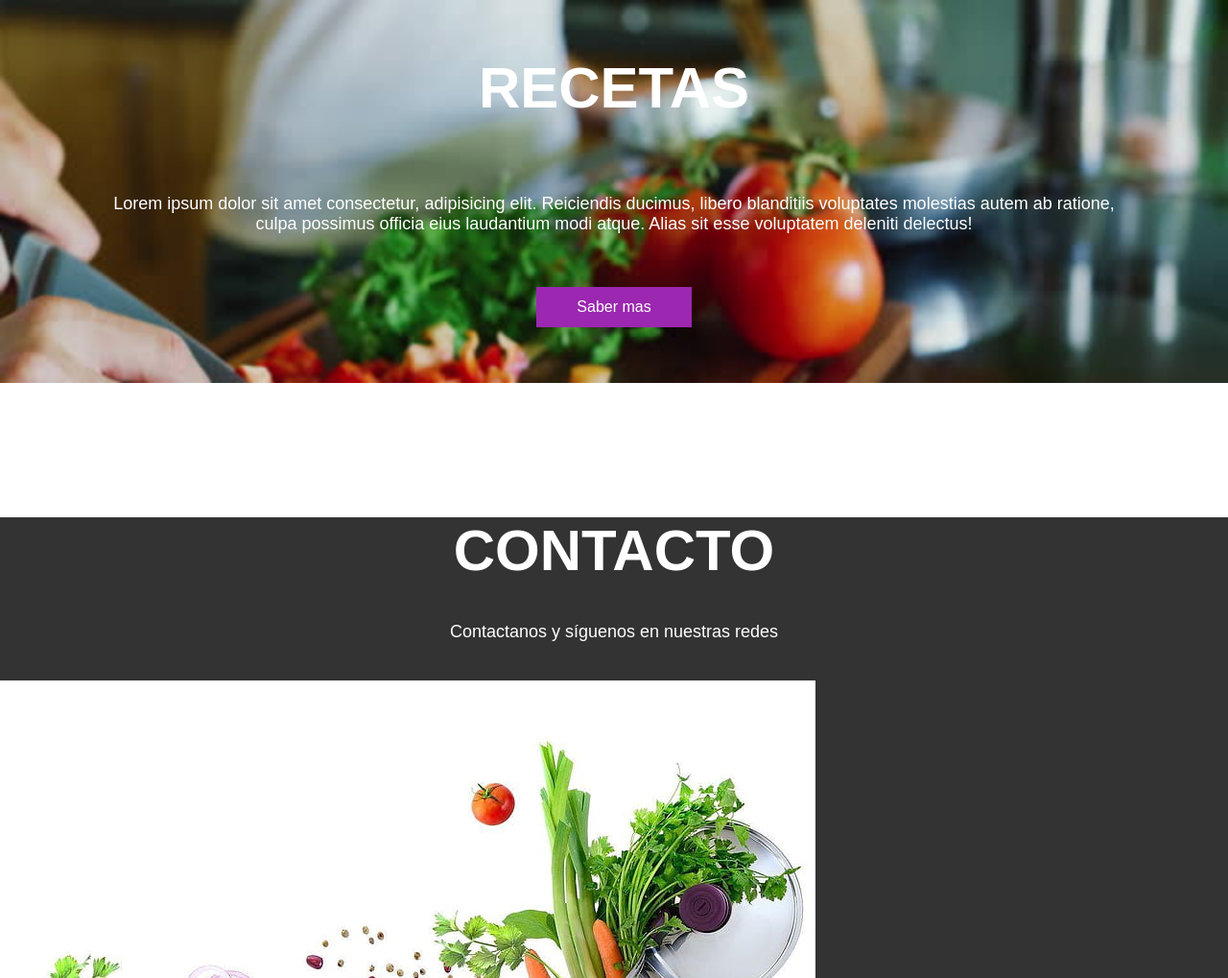
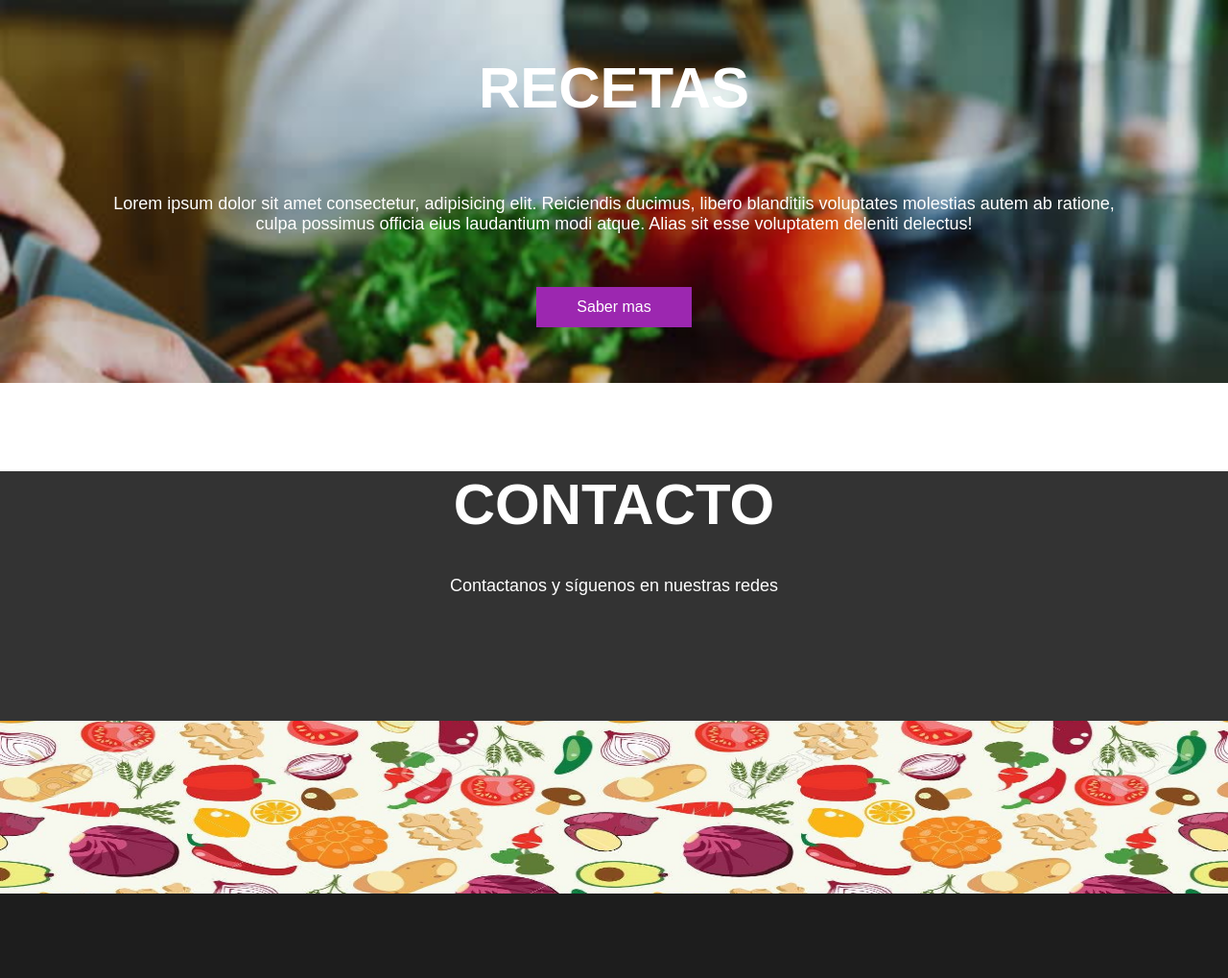
Before and after one commit to Xjoel09/pruebaDDS, a Django app: page / in a window 1280 px wide. Shown: the part 941-1960 px from the top of the page at 96% size. After the commit the page ends 1872 px from the top, so only its background shows below. Run offline with Django 4.2, Linux system fonts and the light colour scheme.

Commit message:
Index completo
Se termino los preparativos para el inicio de la pagina

```diff
--- a/prueba/resume_demo/main/Templates/index.html
+++ b/prueba/resume_demo/main/Templates/index.html
@@ -80,12 +80,16 @@
     <br>&nbsp;&nbsp;&nbsp;&nbsp;&nbsp;&nbsp;&nbsp;&nbsp;&nbsp;&nbsp;&nbsp;&nbsp;
     <br>&nbsp;&nbsp;&nbsp;&nbsp;&nbsp;&nbsp;&nbsp;&nbsp;&nbsp;&nbsp;&nbsp;&nbsp;
     <br>&nbsp;&nbsp;&nbsp;&nbsp;&nbsp;&nbsp;&nbsp;&nbsp;&nbsp;&nbsp;&nbsp;&nbsp;
-    <br>&nbsp;&nbsp;&nbsp;&nbsp;&nbsp;&nbsp;&nbsp;&nbsp;&nbsp;&nbsp;&nbsp;&nbsp;
+
     <section class="content contact" style="position: relative; text-align: center; color: black;">
         <h2 class="title">Contacto</h2>
         <p>Contactanos y síguenos en nuestras redes</p>
-        <figure class="background-image" style="position: relative; overflow: hidden; width: px;">
-            <img src="{% static 'img/salud.jpg' %}" style="width: 60; height: auto; display: block;" alt="nose">
+        <figure class="background-image" style="position: relative; overflow: hidden; width: 100%;">
+            <br>&nbsp;&nbsp;&nbsp;&nbsp;&nbsp;&nbsp;&nbsp;&nbsp;&nbsp;&nbsp;&nbsp;&nbsp;
+            <br>&nbsp;&nbsp;&nbsp;&nbsp;&nbsp;&nbsp;&nbsp;&nbsp;&nbsp;&nbsp;&nbsp;&nbsp;
+            <br>&nbsp;&nbsp;&nbsp;&nbsp;&nbsp;&nbsp;&nbsp;&nbsp;&nbsp;&nbsp;&nbsp;&nbsp;
+            <br>&nbsp;&nbsp;&nbsp;&nbsp;&nbsp;&nbsp;&nbsp;&nbsp;&nbsp;&nbsp;&nbsp;&nbsp;
+            <img src="{% static 'img/vege2.jpg' %}" style="width: 100%; height: 100%; display: block;" alt="nose">
         </figure>
     </section>
 
--- a/prueba/resume_demo/main/static/CSS/styles.css
+++ b/prueba/resume_demo/main/static/CSS/styles.css
@@ -159,8 +159,8 @@ p {
 }
 
 .content.contact {
-    margin-top: 50px;
-    height: 60vh;
+    margin-top: 20px;
+    height: 55vh;
     display: flex;
     flex-direction: column;
     justify-content: center;
```
Also changed, not shown: prueba/resume_demo/main/static/img/vege2.jpg (added).
